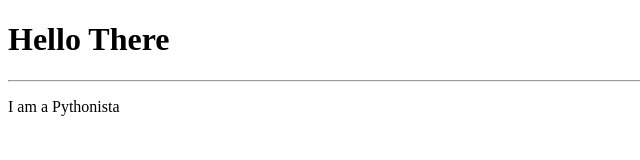
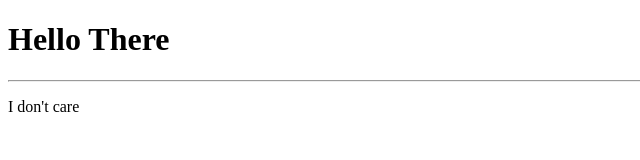
Before and after one commit to dhavalsavalia/dhavalsavalia.github.io, a plain HTML site: page index.html in a window 1280 px wide. Shown: the full height of the page, 0-640 px from the left. Drawn offline with Linux system fonts and the light colour scheme.

Commit message:
Update index.html

```diff
--- a/index.html
+++ b/index.html
@@ -8,6 +8,6 @@
 <body>
     <h1>Hello There</h1>
     <hr>
-    <p>I am a Pythonista</p>
+    <p>I don't care</p>
 </body>
 </html>
```
